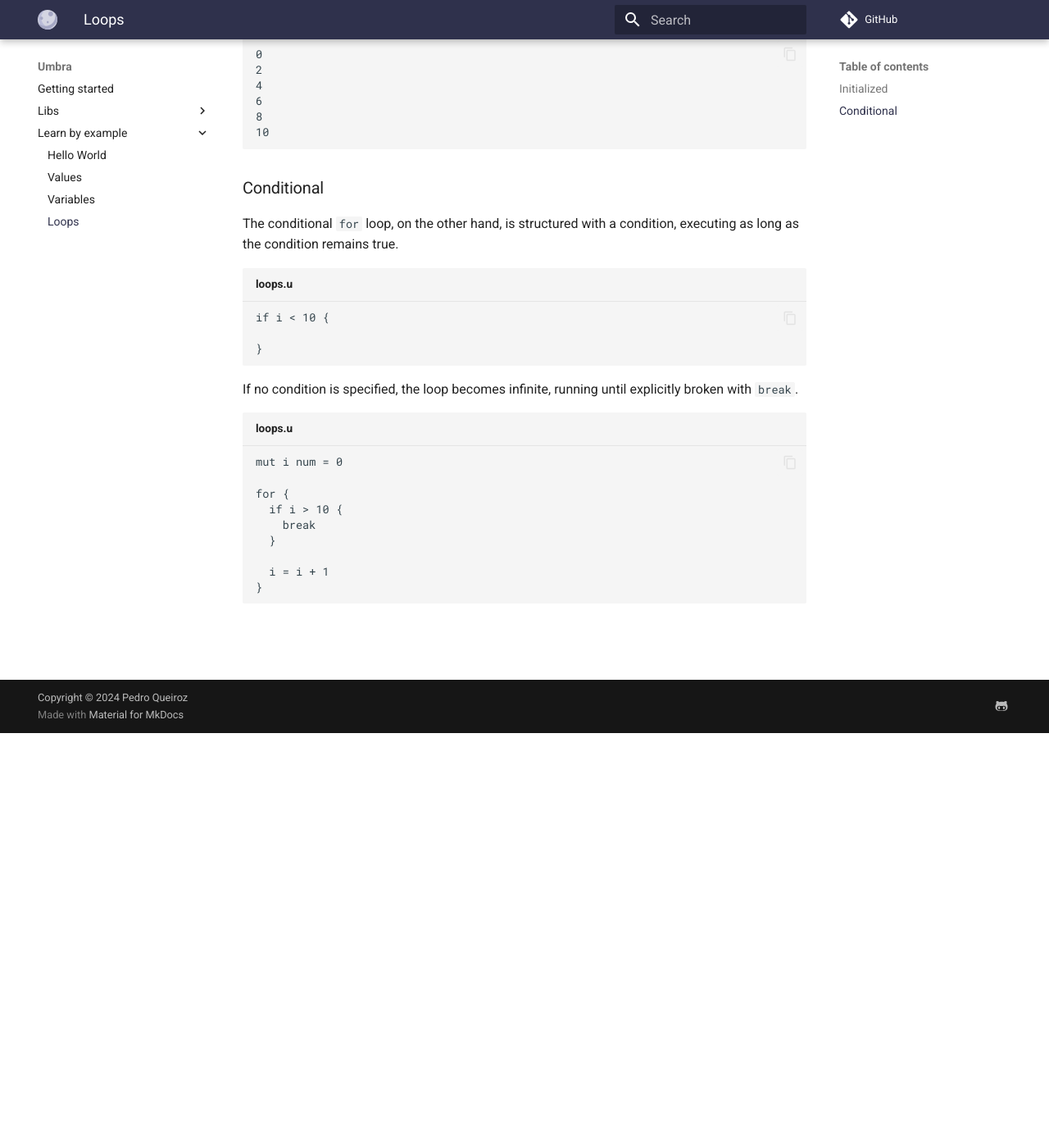
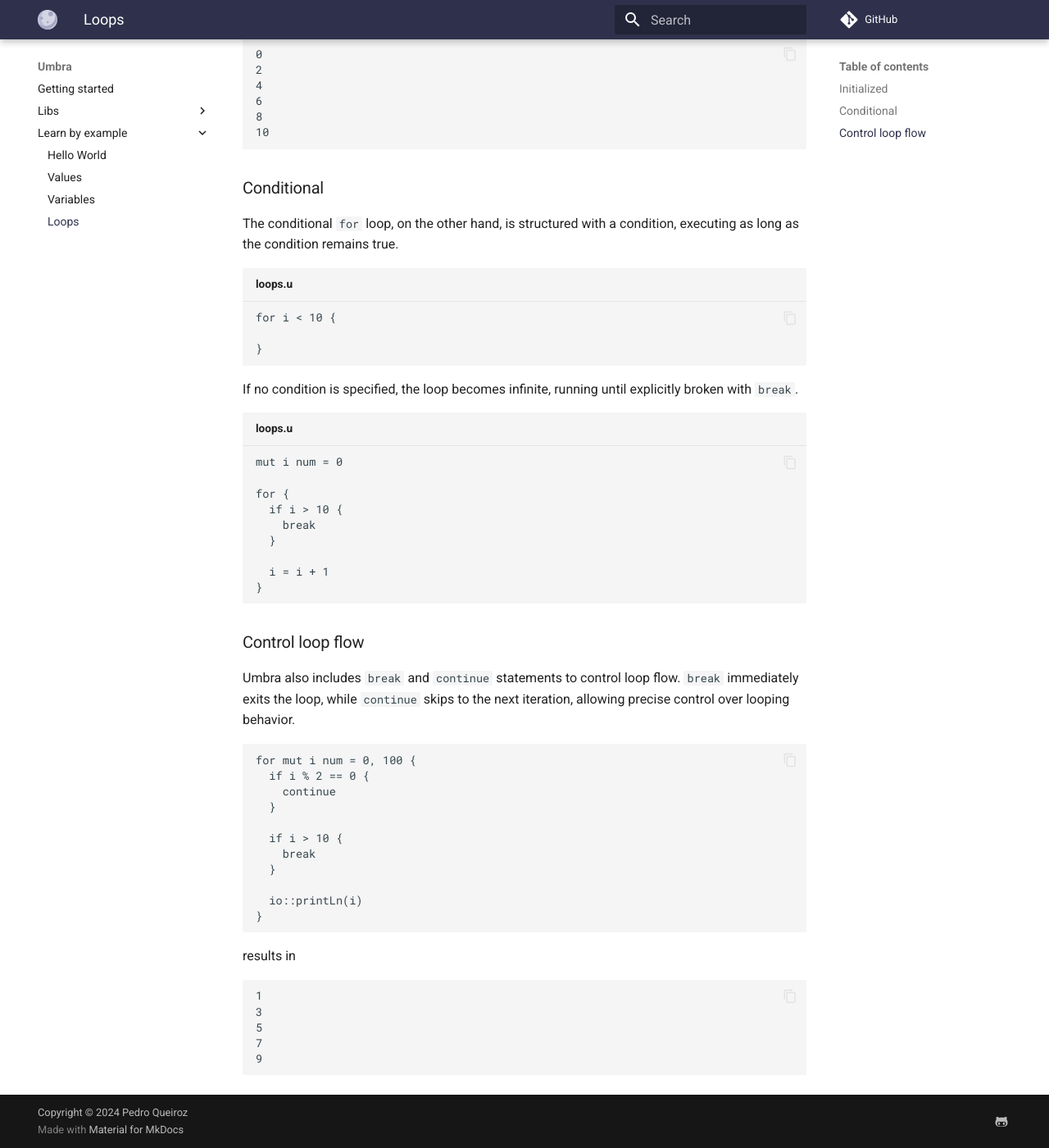
Before and after one commit to pmqueiroz/umbra, an MkDocs documentation site: the page built from docs/docs/examples/loops.md, in a window 1280 px wide and 1400 px high, scrolled down 506 px. Shown: the whole window at 82% size. Built offline with MkDocs 1.6.1 and Material for MkDocs 9.7.7, drawn with Linux system fonts in a browser that asks for light colours; comment, search, counter and statistics services are not loaded.

Commit message:
docs(loops): control loop flow

````diff
--- a/docs/docs/examples/loops.md
+++ b/docs/docs/examples/loops.md
@@ -24,7 +24,7 @@ where `i` starts at `0`, runs until `10`, and increments by `2` on each iteratio
 The conditional `for` loop, on the other hand, is structured with a condition, executing as long as the condition remains true.
 
 ```u title="loops.u"
-if i < 10 {
+for i < 10 {
 
 }
 ```
@@ -42,3 +42,31 @@ for {
   i = i + 1
 }
 ```
+
+### Control loop flow
+
+Umbra also includes `break` and `continue` statements to control loop flow. `break` immediately exits the loop, while `continue` skips to the next iteration, allowing precise control over looping behavior.
+
+```u
+for mut i num = 0, 100 {
+  if i % 2 == 0 {
+    continue
+  }
+
+  if i > 10 {
+    break
+  }
+
+  io::printLn(i)
+}
+```
+
+results in
+
+```
+1
+3
+5
+7
+9
+```
````
